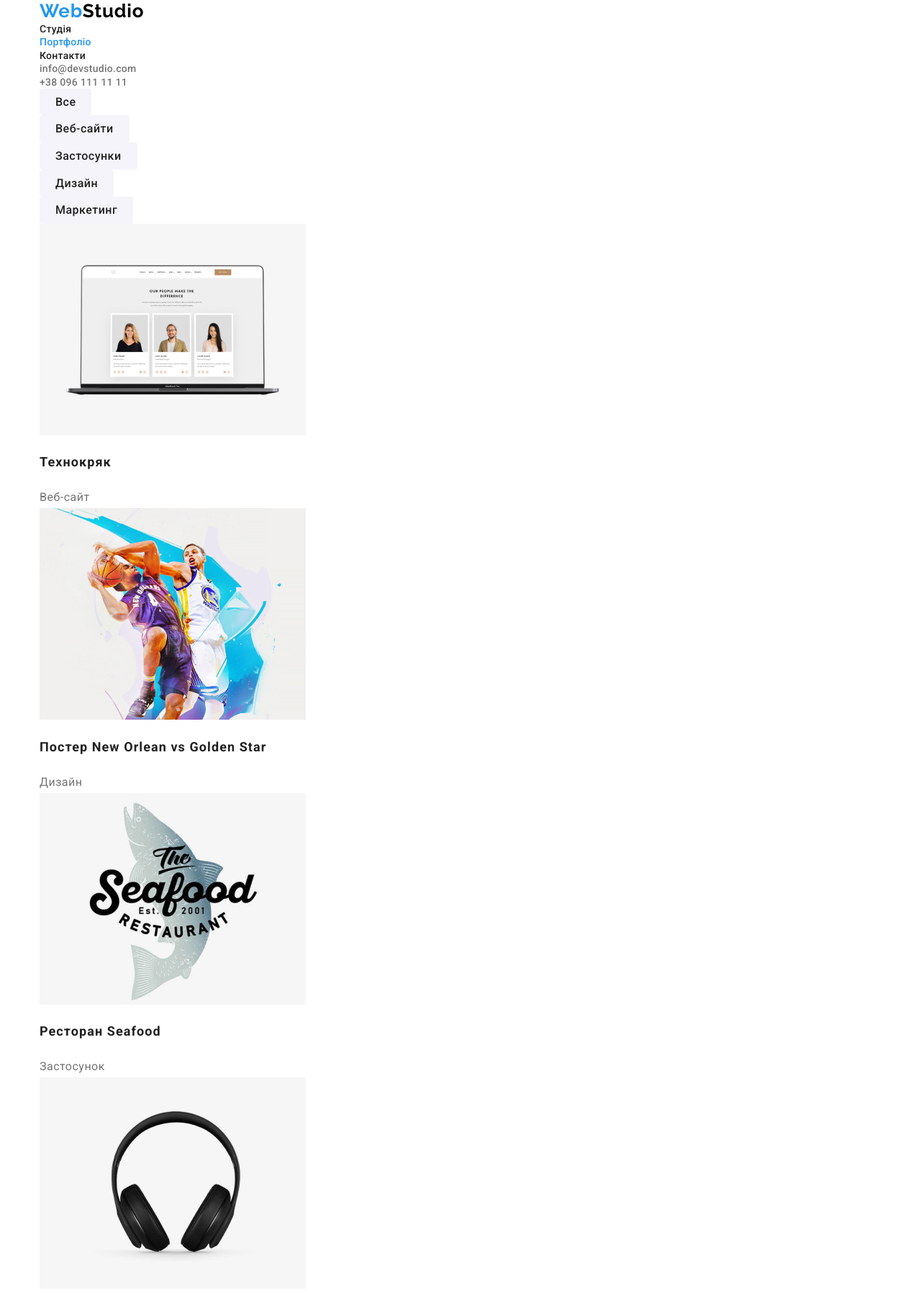
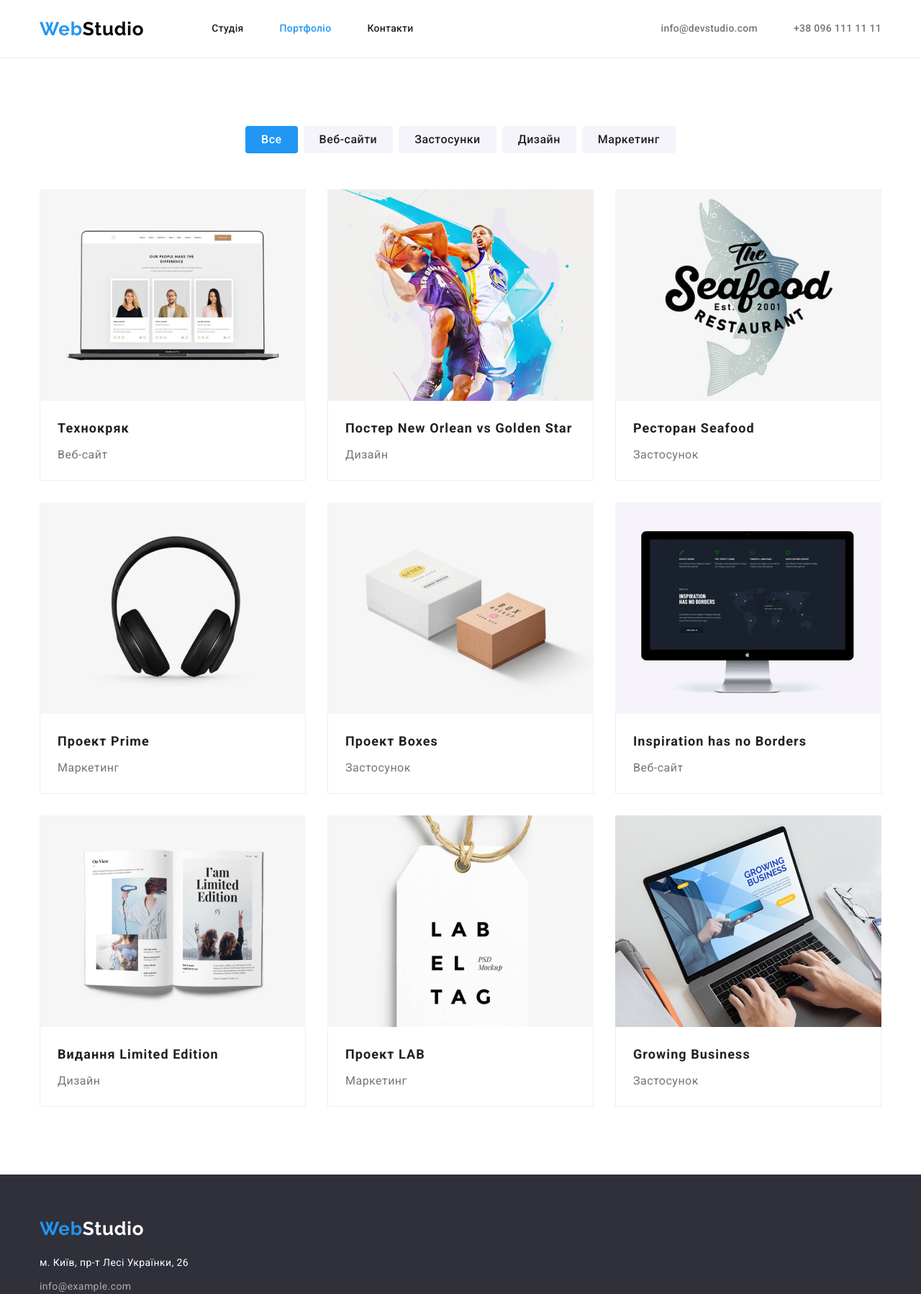
Before and after one commit to OleksandraDubska/goit-markup-hw-03, a plain HTML site: page portfolio.html in a window 1280 px wide. Shown: the top 1798 px of the page at 72% size. Drawn offline with nearby package versions, Linux system fonts and the light colour scheme.

Commit message:
Задано Flexbox для розташування елементів

```diff
--- a/css/styles.css
+++ b/css/styles.css
@@ -14,9 +14,17 @@ body {
     background-color: var(--primery-background-color);
 }
 
+h1,
+h2,
+h3,
+p {
+    margin-top: 0;
+    margin-bottom: 0;
+}
+
 .list {
     list-style: none;
-    padding: 0;
+    padding-left: 0;
     margin: 0;
 }
 
@@ -25,9 +33,24 @@ body {
     color: inherit;
 }
 
-.hidden {
-    visibility: hidden;
+img {
+    display: block;
+    max-width: 100%;
+    height: auto;
+}
+
+.visually-hidden {
     position: absolute;
+    width: 1px;
+    height: 1px;
+    margin: -1px;
+    border: 0;
+    padding: 0;
+
+    white-space: nowrap;
+    clip-path: inset(100%);
+    clip: rect(0 0 0 0);
+    overflow: hidden;
 }
 
 .container {
@@ -38,6 +61,25 @@ body {
 }
 
 /* Header */
+
+.header {
+    border-bottom: 1px solid #ececec;
+}
+
+.header-box {
+    display: flex;
+    align-items: center;
+    justify-content: space-between;
+}
+
+.nav {
+    display: flex;
+    align-items: center;
+}
+
+.nav .logo {
+    margin-right: 94px;
+}
 
 .logo {
     font-family: 'Raleway', sans-serif;
@@ -52,14 +94,38 @@ body {
     color: #000000;
 }
 
+.site-nav {
+    display: flex;
+}
+
+.site-nav .item:not(:last-child) {
+    margin-right: 50px;
+}
+
 .site-nav .link {
+    display: block;
+    padding-top: 32px;
+    padding-bottom: 32px;
+
     font-weight: 500;
     font-size: 14px;
     line-height: 1.14;
     letter-spacing: 0.02em;
 }
 
+.contact-list {
+    display: flex;
+}
+
+.contact-list .item:not(:last-child) {
+    margin-right: 50px;
+}
+
 .contact {
+    display: block;
+    padding-top: 32px;
+    padding-bottom: 32px;
+
     font-weight: 500;
     font-size: 14px;
     line-height: 1.14;
@@ -67,14 +133,24 @@ body {
     color: var(--secondary-text-color);
 }
 
+.section {
+    padding-top: 94px;
+    padding-bottom: 94px;
+}
+
 /* Hero */
 
 .hero {
+    padding-top: 200px;
+    padding-bottom: 200px;
+
     text-align: center;
     background-color: var(--accent-background-color);
 }
 
 .hero-title {
+    margin-bottom: 30px;
+
     font-weight: 900;
     font-size: 44px;
     line-height: 1.36;
@@ -82,12 +158,13 @@ body {
     letter-spacing: 0.06em;
     text-transform: uppercase;
     color: var(--white-text-color);
-
-    margin-top: 0;
-    margin-bottom: 30px;
 }
 
 .hero-button {
+    border-radius: 4px;
+    border-color: transparent;
+    padding: 8px 30px;
+
     font-family: inherit;
     font-weight: 700;
     font-size: 16px;
@@ -95,10 +172,6 @@ body {
     letter-spacing: 0.06em;
     text-align: center;
     text-shadow: 0px 4px 4px rgba(0, 0, 0, 0.25);
-
-    border-radius: 4px;
-    border-color: transparent;
-    padding: 8px 30px;
 
     color: var(--white-text-color);
     background-color: var(--accent-color);
@@ -113,15 +186,23 @@ body {
 
 /* Features */
 
+.features-box {
+    display: flex;
+    justify-content: space-between;
+}
+
+.features-box .item {
+    width: 270px;
+}
+
 .feature-title {
+    margin-bottom: 10px;
+
     font-weight: 700;
     font-size: 14px;
     line-height: 1.14;
     letter-spacing: 0.03em;
     text-transform: uppercase;
-
-    margin-top: 0;
-    margin-bottom: 10px;
 }
 
 .feature-description {
@@ -129,22 +210,27 @@ body {
     line-height: 1.71;
     letter-spacing: 0.03em;
     color: var(--secondary-text-color);
-
-    margin-top: 0;
-    margin-bottom: 0;
 }
 
 /* Functions */
 
+.functions {
+    padding-top: 0;
+}
+
 .functions-title {
+    margin-bottom: 50px;
+
     font-weight: 700;
     font-size: 36px;
     line-height: 1.25;
     text-align: center;
     letter-spacing: 0.03em;
+}
 
-    margin-top: 0;
-    margin-bottom: 50px;
+.functions-box {
+    display: flex;
+    justify-content: space-between;
 }
 
 /* Team */
@@ -154,21 +240,32 @@ body {
 }
 
 .team-title {
+    margin-bottom: 50px;
+
     font-weight: 700;
     font-size: 36px;
     line-height: 1.17;
     text-align: center;
     letter-spacing: 0.03em;
+}
 
-    margin-top: 0;
-    margin-bottom: 50px;
+.team-box {
+    display: flex;
+    justify-content: space-between;
 }
 
 .person {
-    background-color: inherit;
+    width: 270px;
+    background-color: var(--primery-background-color);
+}
+
+.person-img {
+    margin-bottom: 30px;
 }
 
 .person-name {
+    margin-bottom: 10px;
+
     font-weight: 500;
     font-size: 16px;
     line-height: 1.19;
@@ -177,40 +274,77 @@ body {
 }
 
 .person-description {
+    margin-bottom: 30px;
+
     font-size: 16px;
     line-height: 1.19;
     text-align: center;
     letter-spacing: 0.03em;
     color: var(--secondary-text-color);
-
-    margin-bottom: 0;
 }
 
 /* Projects */
 
+.filter {
+    display: flex;
+    justify-content: center;
+    margin-bottom: 50px;
+}
+
+.filter .item:not(:last-child) {
+    margin-right: 8px;
+}
+
 .filter-button {
+    border-radius: 4px;
+    border-color: transparent;
+    padding: 4px 20px;
+
     font-family: inherit;
     font-weight: 500;
     font-size: 16px;
     line-height: 1.6;
     text-align: center;
     letter-spacing: 0.03em;
+
     color: inherit;
     background-color: var(--secondary-background-color);
     cursor: pointer;
-
-    border-radius: 4px;
-    border-color: transparent;
-    padding: 4px 20px;
 }
 
 .filter-button:hover,
-.filter-button:focus {
+.filter-button:focus,
+.filter-button.current {
     color: var(--white-text-color);
     background-color: var(--accent-color);
 }
 
+.projects-list {
+    display: flex;
+    flex-wrap: wrap;
+}
+
+.project-item {
+    width: 370px;
+}
+
+.project-item:not(:nth-child(3n)) {
+    margin-right: 30px;
+}
+
+.project-item:not(:nth-last-child(-n + 3)) {
+    margin-bottom: 30px;
+}
+
+.project-text {
+    border: 1px solid #eeeeee;
+    border-top: none;
+    padding: 20px 24px;
+}
+
 .project-title {
+    margin-bottom: 4px;
+
     font-weight: 700;
     font-size: 18px;
     line-height: 2;
@@ -222,26 +356,39 @@ body {
     line-height: 1.88;
     letter-spacing: 0.03em;
     color: var(--secondary-text-color);
-
-    margin-bottom: 0;
 }
 
 /* Footer */
 
 .footer {
+    padding-top: 60px;
+    padding-bottom: 60px;
     background-color: var(--accent-background-color);
+}
+
+.footer .logo {
+    display: block;
+    margin-bottom: 20px;
 }
 
 .logo-white {
     color: var(--white-text-color);
 }
 
-.address{
+.address {
     font-style: normal;
     font-size: 14px;
     line-height: 1.7;
     letter-spacing: 0.03em;
     color: var(--white-text-color);
+}
+
+.address .place {
+    margin-bottom: 9px;
+}
+
+.address .item:not(:last-child) {
+    margin-bottom: 9px;
 }
 
 .address .link {
--- a/portfolio.html
+++ b/portfolio.html
@@ -15,80 +15,98 @@
 <body>
 
     <!-- Шапка сайту -->
-    <header>
-        <div class="container">
-            <nav>
+    <header class="header">
+        <div class="container header-box">
+            <nav class="nav">
                 <a href="./index.html" lang="en" class="logo link">Web<span class="logo-black">Studio</span></a>
                 <ul class="list site-nav">
-                    <li><a href="./index.html" class="link">Студія</a></li>
-                    <li><a href="./portfolio.html" class="link current">Портфоліо</a></li>
-                    <li><a href="#" class="link">Контакти</a></li>
+                    <li class="item"><a href="./index.html" class="link">Студія</a></li>
+                    <li class="item"><a href="./portfolio.html" class="link current">Портфоліо</a></li>
+                    <li class="item"><a href="#" class="link">Контакти</a></li>
                 </ul>
             </nav>
-            <ul class="list">
-                <li><a href="mailto:info@devstudio.com" class="link contact">info@devstudio.com</a></li>
-                <li><a href="tel:+380961111111" class="link contact">+38 096 111 11 11</a></li>
+            <ul class="list contact-list">
+                <li class="item"><a href="mailto:info@devstudio.com" class="link contact">info@devstudio.com</a></li>
+                <li class="item"><a href="tel:+380961111111" class="link contact">+38 096 111 11 11</a></li>
             </ul>
         </div>
     </header>
     <main>
 
         <!-- Секція проектів-->
-        <section class="projects">
+        <section class="section projects">
             <div class="container">
-                <h1 class="hidden">Проекти</h1>
-                <ul class="list">
-                    <li><button type="button" class="filter-button">Все</button></li>
-                    <li><button type="button" class="filter-button">Веб-сайти</button></li>
-                    <li><button type="button" class="filter-button">Застосунки</button></li>
-                    <li><button type="button" class="filter-button">Дизайн</button></li>
-                    <li><button type="button" class="filter-button">Маркетинг</button></li>
+                <h1 class="visually-hidden">Проекти</h1>
+                <ul class="list filter">
+                    <li class="item"><button type="button" class="filter-button current">Все</button></li>
+                    <li class="item"><button type="button" class="filter-button">Веб-сайти</button></li>
+                    <li class="item"><button type="button" class="filter-button">Застосунки</button></li>
+                    <li class="item"><button type="button" class="filter-button">Дизайн</button></li>
+                    <li class="item"><button type="button" class="filter-button">Маркетинг</button></li>
                 </ul>
-                <ul class="list">
-                    <li><a href="#" class="link">
+                <ul class="list projects-list">
+                    <li class="project-item"><a href="#" class="link">
                         <img src="./images/project-1.jpg" alt="Сайт компанії" width="370">
+                        <div class="project-text">
                             <h2 class="project-title">Технокряк</h2>
                             <p class="project-description">Веб-сайт</p>
+                        </div>
                     </a></li>
-                    <li><a href="#" class="link">
+                    <li class="project-item"><a href="#" class="link">
                         <img src="./images/project-2.jpg" alt="Спортивний постер" width="370">
+                        <div class="project-text">
                             <h2 class="project-title">Постер <span lang="en">New Orlean vs Golden Star</span></h2>
                             <p class="project-description">Дизайн</p>
+                        </div>
                     </a></li>
-                    <li><a href="#" class="link">
+                    <li class="project-item"><a href="#" class="link">
                         <img src="./images/project-3.jpg" alt="Логотип ресторану" width="370">
+                        <div class="project-text">
                             <h2 class="project-title">Ресторан <span lang="en">Seafood</span></h2>
                             <p class="project-description">Застосунок</p>
+                        </div>
                     </a></li>
-                    <li><a href="#" class="link">
+                    <li class="project-item"><a href="#" class="link">
                         <img src="./images/project-4.jpg" alt="Навушники" width="370">
+                        <div class="project-text">
                             <h2 class="project-title">Проект <span lang="en">Prime</span></h2>
                             <p class="project-description">Маркетинг</p>
+                        </div>
                     </a></li>
-                    <li><a href="#" class="link">
+                    <li class="project-item"><a href="#" class="link">
                         <img src="./images/project-5.jpg" alt="Бокси" width="370">
+                        <div class="project-text">
                             <h2 class="project-title">Проект <span lang="en">Boxes</span></h2>
                             <p class="project-description">Застосунок</p>
+                        </div>
                     </a></li>
-                    <li><a href="#" class="link">
+                    <li class="project-item"><a href="#" class="link">
                         <img src="./images/project-6.jpg" alt="Сайт компанії" width="370">
+                        <div class="project-text">
                             <h2 class="project-title"><span lang="en">Inspiration has no Borders</span></h2>
                             <p class="project-description">Веб-сайт</p>
+                        </div>
                     </a></li>
-                    <li><a href="#" class="link">
+                    <li class="project-item"><a href="#" class="link">
                         <img src="./images/project-7.jpg" alt="Журнал" width="370">
+                        <div class="project-text">
                             <h2 class="project-title">Видання <span lang="en">Limited Edition</span></h2>
                             <p class="project-description">Дизайн</p>
+                        </div>
                     </a></li>
-                    <li><a href="#" class="link">
+                    <li class="project-item"><a href="#" class="link">
                         <img src="./images/project-8.jpg" alt="Логотип проекту" width="370">
+                        <div class="project-text">
                             <h2 class="project-title">Проект <span lang="en">LAB</span></h2>
                             <p class="project-description">Маркетинг</p>
+                        </div>
                     </a></li>
-                    <li><a href="#" class="link">
+                    <li class="project-item"><a href="#" class="link">
                         <img src="./images/project-9.jpg" alt="Застосунок" width="370">
+                        <div class="project-text">
                             <h2 class="project-title"><span lang="en">Growing Business</span></h2>
                             <p class="project-description">Застосунок</p>
+                        </div>
                     </a></li>
                 </ul>
             </div>
@@ -100,10 +118,10 @@
         <div class="container">
             <a href="./index.html" lang="en" class="logo link">Web<span class="logo-white">Studio</span></a>
             <address class="address">
-                <p>м. Київ, пр-т Лесі Українки, 26</p>
+                <p class="place">м. Київ, пр-т Лесі Українки, 26</p>
                 <ul class="list">
-                    <li><a href="mailto:info@example.com" class="link">info@example.com</a></li>
-                    <li><a href="tel:+380991111111" class="link">+38 099 111 11 11</a></li>
+                    <li class="item"><a href="mailto:info@example.com" class="link">info@example.com</a></li>
+                    <li class="item"><a href="tel:+380991111111" class="link">+38 099 111 11 11</a></li>
                 </ul>
             </address>
         </div>
```
Also changed, not shown: index.html (+27 -27 lines), images/box-3.jpg. Lines whose indentation alone changed are shown as unchanged.
